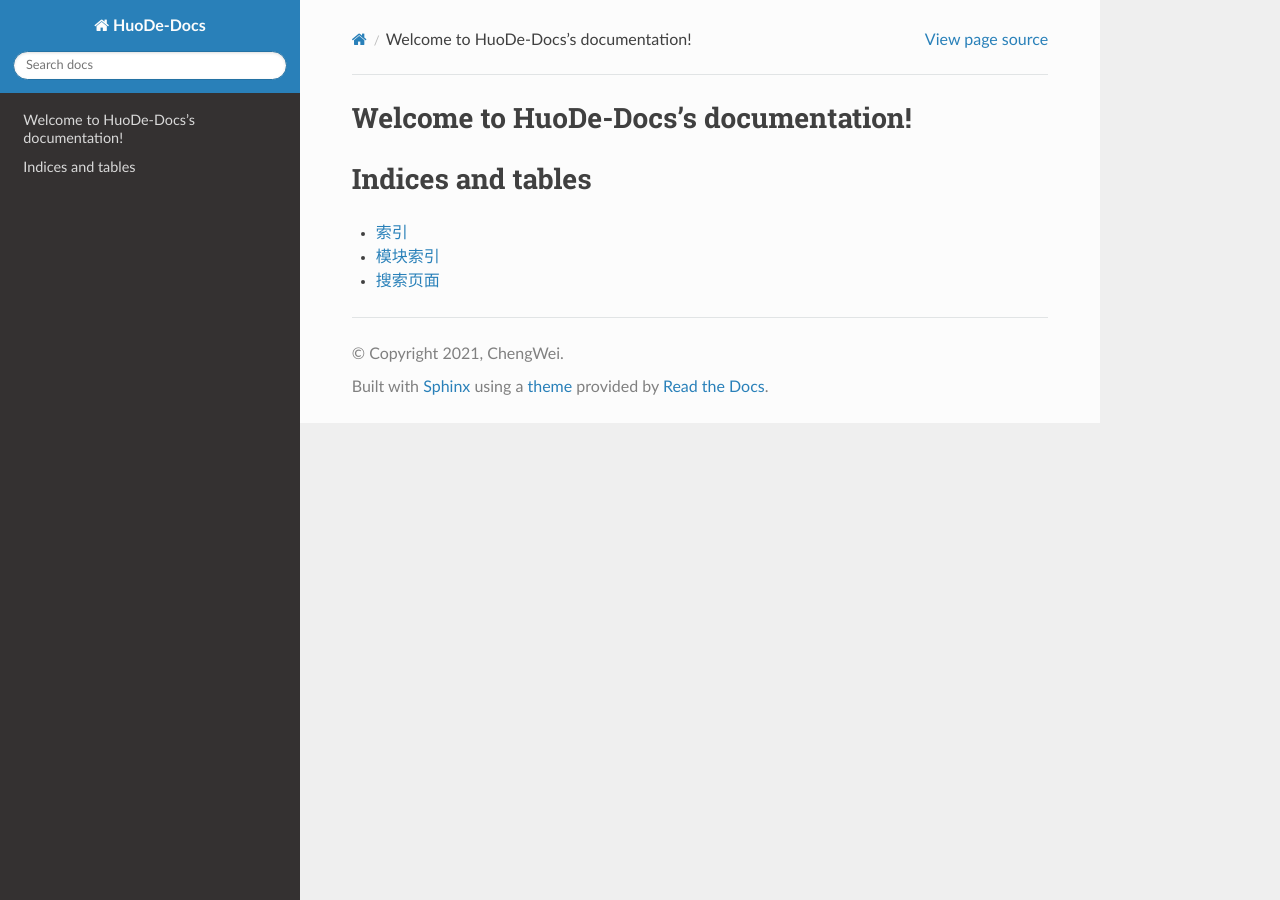
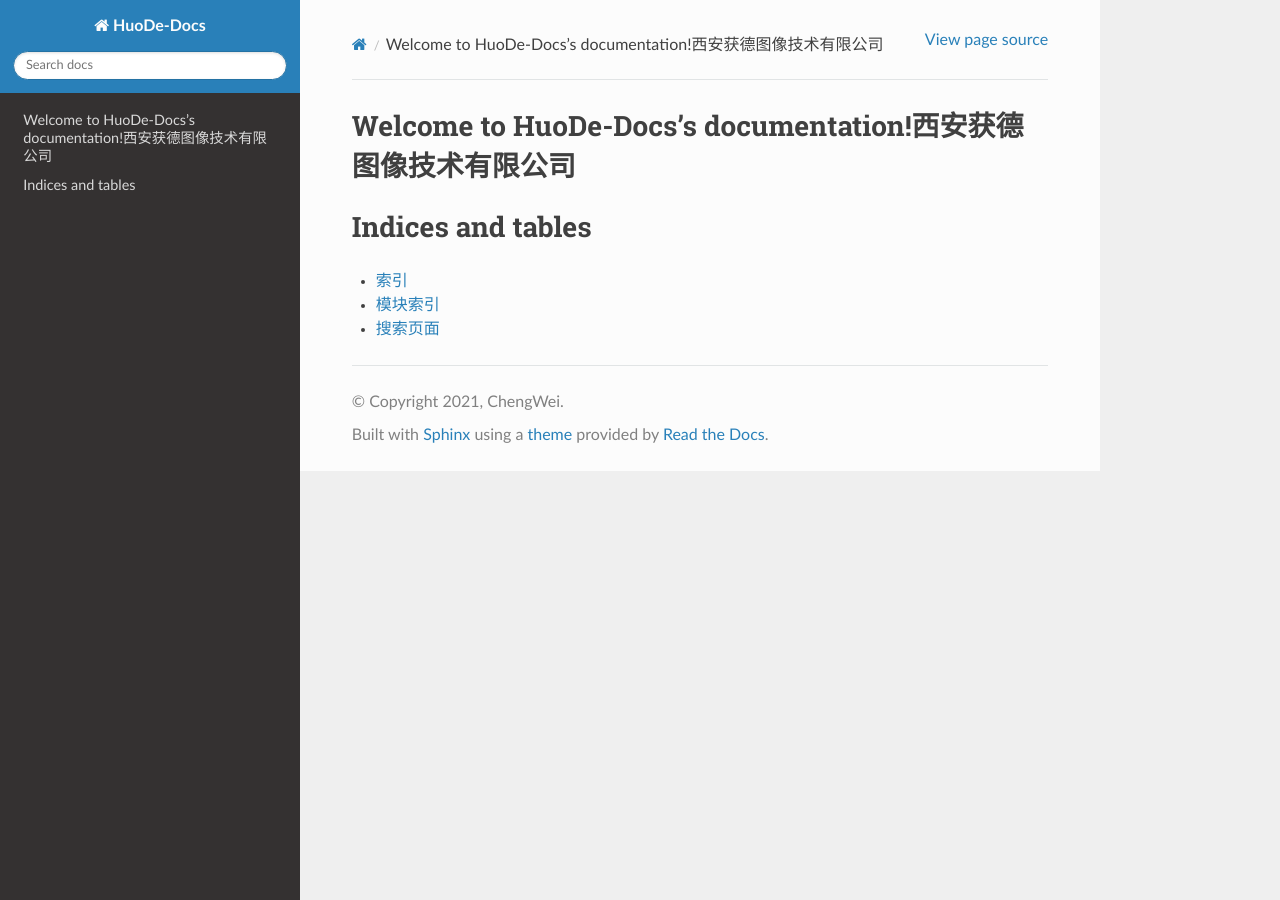
Before and after one commit to WeisonCheng/HuoDe-Docs, a Sphinx documentation site: the page built from source/index.rst, in a window 1280 px wide. Built offline with Sphinx 7.4.7 and the Read the Docs theme 2.0.0, drawn with Linux system fonts in a browser that asks for light colours.

Commit message:
初次修改测试同步
修改文档标题，测试同步。

```diff
--- a/source/index.rst
+++ b/source/index.rst
@@ -3,7 +3,7 @@
    You can adapt this file completely to your liking, but it should at least
    contain the root `toctree` directive.
 
-Welcome to HuoDe-Docs's documentation!
+Welcome to HuoDe-Docs's documentation!西安获德图像技术有限公司
 ======================================
 
 .. toctree::
```
